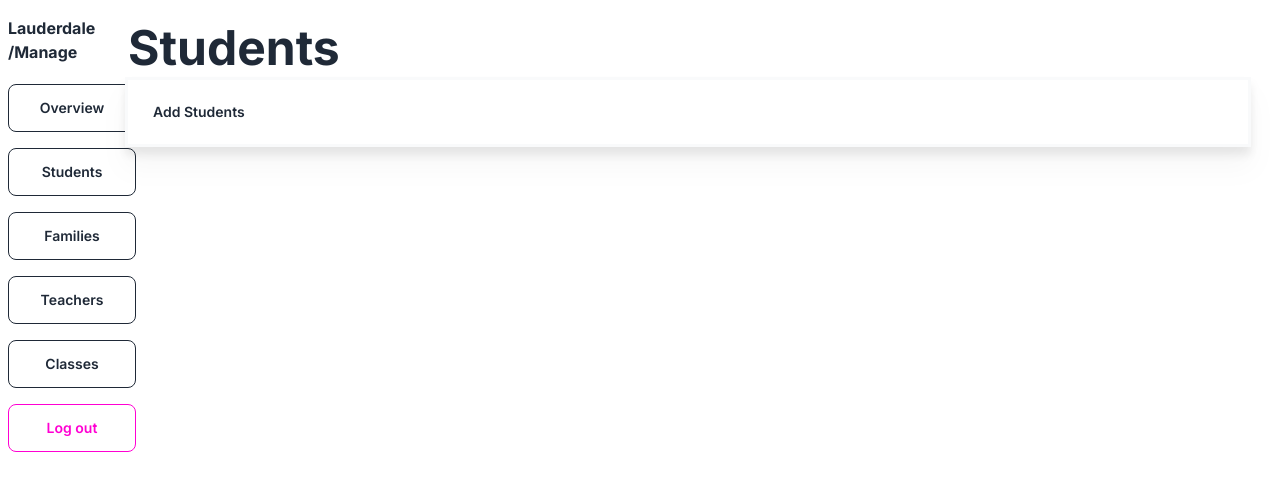
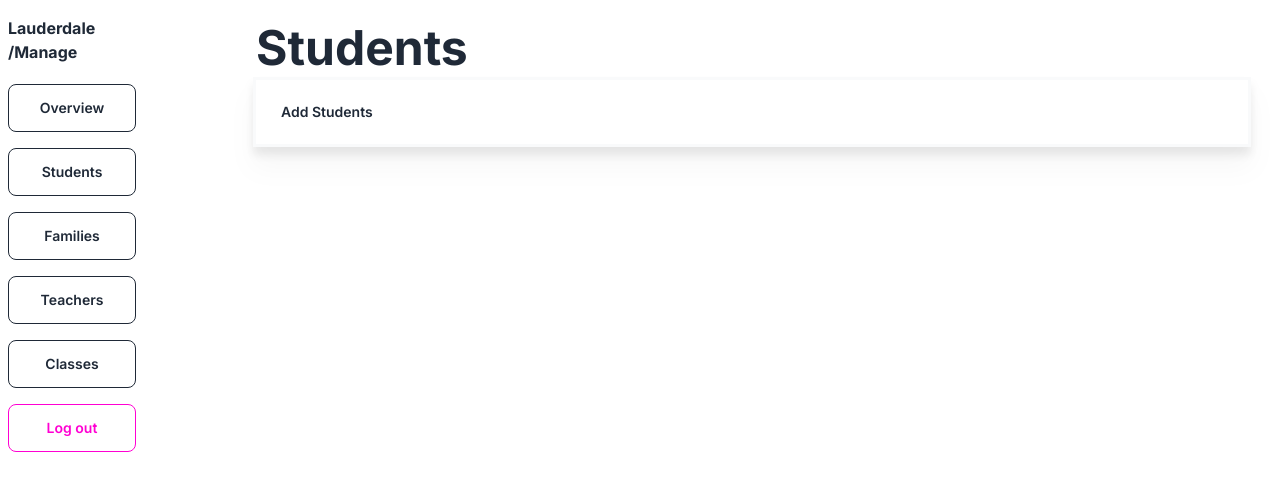
Before and after one commit to msilis/lauderdale-manage, a Next.js app: page /dashboard/students in a window 1280 px wide. Shown: the top 490 px of the page. Built offline with nearby package versions, Linux system fonts and the light colour scheme.

Commit message:
styling changes

```diff
--- a/src/app/dashboard/families/page.tsx
+++ b/src/app/dashboard/families/page.tsx
@@ -4,7 +4,7 @@ import Navbar from "@/components/navbar/navbar";
 
 const Families = () => {
   return (
-    <div>
+    <div className="flex flex-col ml-28">
       <h1 className="text-5xl font-bold">Families</h1>
       <Navbar
         buttonText={UI_TEXT.addFamily}
--- a/src/app/dashboard/overview/page.tsx
+++ b/src/app/dashboard/overview/page.tsx
@@ -2,7 +2,7 @@ import DashboardLayout from "../../../layout/dashboardLayout";
 
 const Overview = () => {
   return (
-    <div>
+    <div className="flex flex-col ml-32">
       <h1 className="text-5xl font-bold">Overview</h1>
     </div>
   );
--- a/src/app/dashboard/students/page.tsx
+++ b/src/app/dashboard/students/page.tsx
@@ -4,9 +4,12 @@ import { UI_TEXT } from "../../../../utils/uitext";
 
 const Students = () => {
   return (
-    <div>
+    <div className="flex flex-col ml-32">
       <h1 className="text-5xl font-bold">Students</h1>
-      <Navbar buttonText={UI_TEXT.addStudentsButton} />
+      <Navbar
+        buttonText={UI_TEXT.addStudentsButton}
+        url="/dashboard/students/addstudents"
+      />
     </div>
   );
 };
--- a/src/components/navbar/navbar.tsx
+++ b/src/components/navbar/navbar.tsx
@@ -14,7 +14,7 @@ const Navbar: React.FC<NavbarProps> = ({ buttonText, url }) => {
     router.push(url);
   };
   return (
-    <div className="navbar bg-base-100 outline outline-gray-50 mt-2 drop-shadow-xl">
+    <div className="navbar bg-base-100 outline outline-gray-50 mt-2 drop-shadow-xl md:max-md:w-72 overflow-auto">
       <button
         className="btn btn-ghost text-l"
         onClick={() => handleButtonClick()}
```
